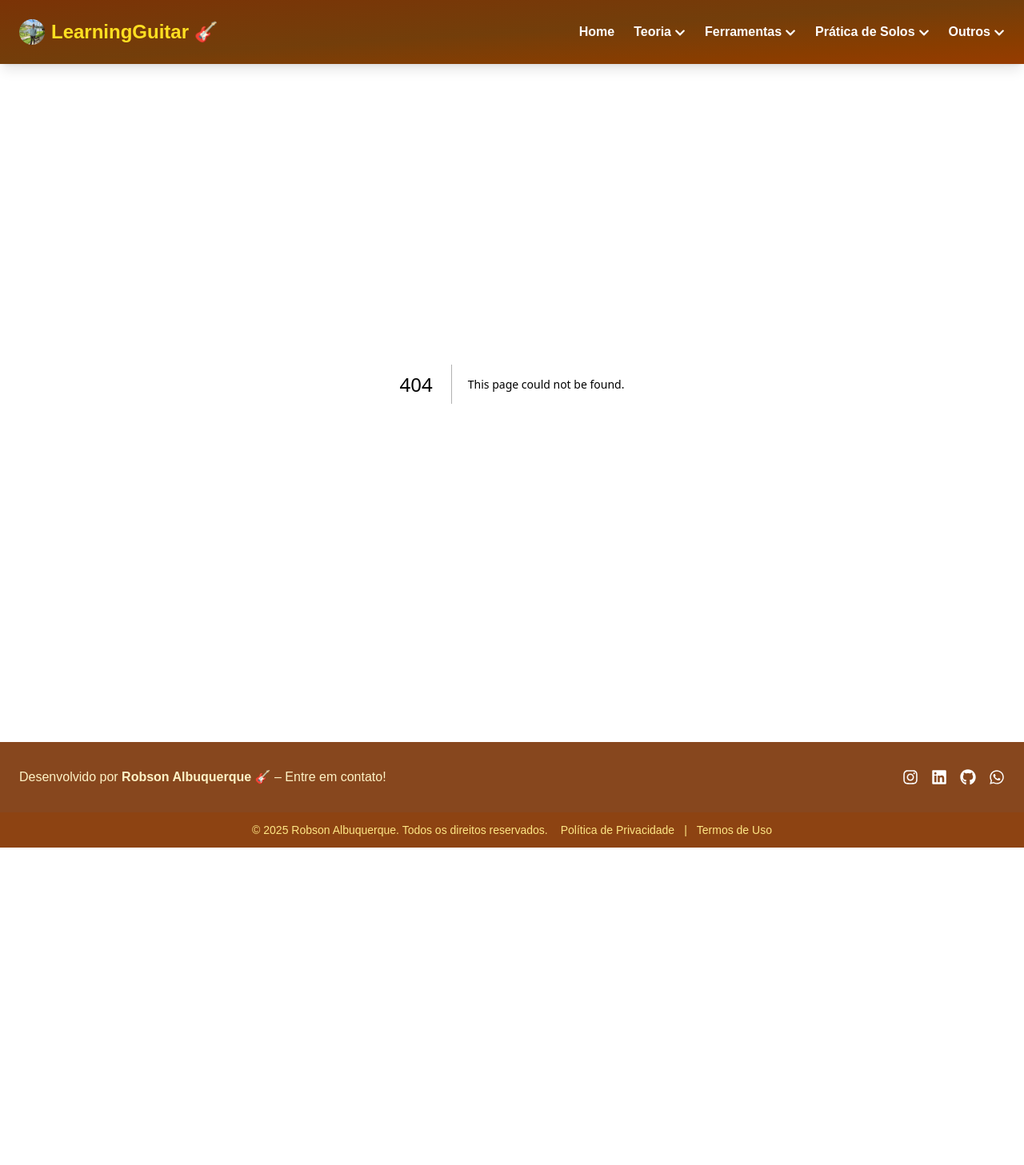
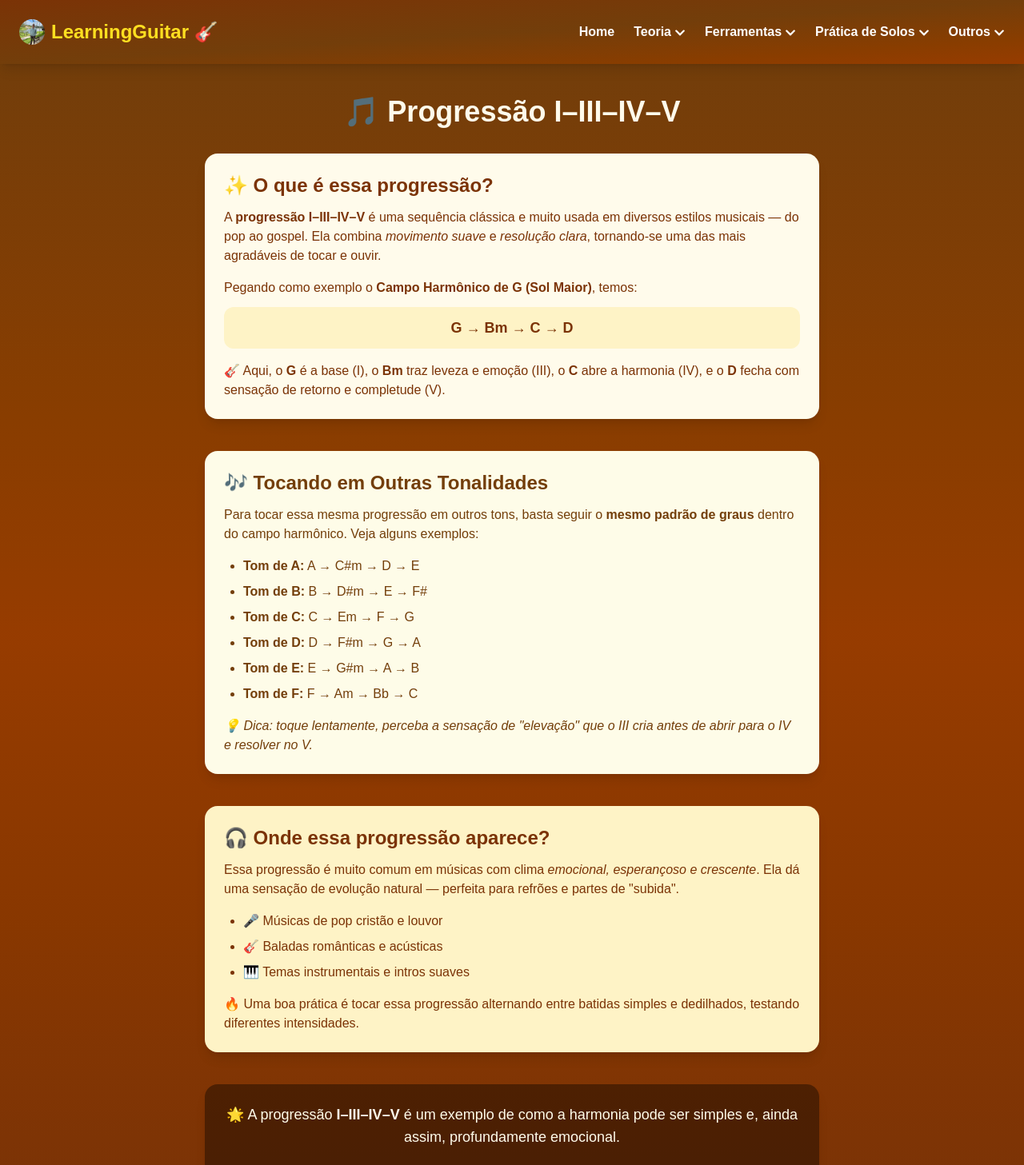
Before and after one commit to robsonalbuquerquedev/learningguitar, a Next.js app: page /progressoes-I-III-IV-V in a window 1280 px wide. Before the commit this address had no page. Shown: the top 1457 px of the page at 80% size. Before the commit the page ends 1060 px from the top, so only its background shows below. Built offline with nearby package versions, Linux system fonts and the light colour scheme.

Commit message:
feat: adicionar rota progressoes-I-III-IV-V

```diff
--- /dev/null
+++ b/src/app/progressoes-I-III-IV-V/page.tsx
@@ -0,0 +1,105 @@
+"use client";
+
+import { motion } from "framer-motion";
+
+export default function ProgressoesI_III_IV_V() {
+    return (
+        <main className="min-h-screen bg-gradient-to-b from-yellow-900 via-amber-800 to-amber-900 text-amber-50 py-10 px-6">
+            <motion.h1
+                initial={{ opacity: 0, y: -20 }}
+                animate={{ opacity: 1, y: 0 }}
+                transition={{ duration: 0.6 }}
+                className="text-4xl font-bold text-center mb-8"
+            >
+                🎵 Progressão I–III–IV–V
+            </motion.h1>
+
+            {/* Introdução */}
+            <section className="max-w-3xl mx-auto bg-amber-50 text-amber-900 p-6 rounded-2xl shadow-lg mb-10">
+                <h2 className="text-2xl font-bold mb-3">✨ O que é essa progressão?</h2>
+                <p className="mb-4">
+                    A <strong>progressão I–III–IV–V</strong> é uma sequência clássica e muito
+                    usada em diversos estilos musicais — do pop ao gospel. Ela combina{" "}
+                    <em>movimento suave</em> e <em>resolução clara</em>, tornando-se uma das
+                    mais agradáveis de tocar e ouvir.
+                </p>
+                <p>
+                    Pegando como exemplo o <strong>Campo Harmônico de G (Sol Maior)</strong>,
+                    temos:
+                </p>
+                <p className="text-center text-lg font-semibold bg-amber-100 p-3 rounded-xl mt-3">
+                    G → Bm → C → D
+                </p>
+                <p className="mt-4">
+                    🎸 Aqui, o <strong>G</strong> é a base (I), o <strong>Bm</strong> traz leveza
+                    e emoção (III), o <strong>C</strong> abre a harmonia (IV), e o{" "}
+                    <strong>D</strong> fecha com sensação de retorno e completude (V).
+                </p>
+            </section>
+
+            {/* Em outras tonalidades */}
+            <section className="max-w-3xl mx-auto bg-yellow-50 text-yellow-900 p-6 rounded-2xl shadow-lg mb-10">
+                <h2 className="text-2xl font-bold mb-3">🎶 Tocando em Outras Tonalidades</h2>
+                <p className="mb-4">
+                    Para tocar essa mesma progressão em outros tons, basta seguir o{" "}
+                    <strong>mesmo padrão de graus</strong> dentro do campo harmônico. Veja alguns exemplos:
+                </p>
+
+                <ul className="list-disc pl-6 space-y-2">
+                    <li>
+                        <strong>Tom de A:</strong> A → C#m → D → E
+                    </li>
+                    <li>
+                        <strong>Tom de B:</strong> B → D#m → E → F#
+                    </li>
+                    <li>
+                        <strong>Tom de C:</strong> C → Em → F → G
+                    </li>
+                    <li>
+                        <strong>Tom de D:</strong> D → F#m → G → A
+                    </li>
+                    <li>
+                        <strong>Tom de E:</strong> E → G#m → A → B
+                    </li>
+                    <li>
+                        <strong>Tom de F:</strong> F → Am → Bb → C
+                    </li>
+                </ul>
+
+                <p className="mt-4 italic">
+                    💡 Dica: toque lentamente, perceba a sensação de &quot;elevação&quot; que o III cria antes
+                    de abrir para o IV e resolver no V.
+                </p>
+            </section>
+
+            {/* Aplicações práticas */}
+            <section className="max-w-3xl mx-auto bg-amber-100 text-amber-900 p-6 rounded-2xl shadow-lg mb-10">
+                <h2 className="text-2xl font-bold mb-3">🎧 Onde essa progressão aparece?</h2>
+                <p className="mb-4">
+                    Essa progressão é muito comum em músicas com clima{" "}
+                    <em>emocional, esperançoso e crescente</em>. Ela dá uma sensação de evolução
+                    natural — perfeita para refrões e partes de &quot;subida&quot;.
+                </p>
+
+                <ul className="list-disc pl-6 space-y-2">
+                    <li>🎤 Músicas de pop cristão e louvor</li>
+                    <li>🎸 Baladas românticas e acústicas</li>
+                    <li>🎹 Temas instrumentais e intros suaves</li>
+                </ul>
+
+                <p className="mt-4">
+                    🔥 Uma boa prática é tocar essa progressão alternando entre batidas simples e
+                    dedilhados, testando diferentes intensidades.
+                </p>
+            </section>
+
+            {/* Fechamento */}
+            <section className="max-w-3xl mx-auto text-center text-lg bg-black/40 p-6 rounded-2xl shadow-lg">
+                <p className="mb-3">
+                    🌟 A progressão <strong>I–III–IV–V</strong> é um exemplo de como a harmonia
+                    pode ser simples e, ainda assim, profundamente emocional.
+                </p>
+            </section>
+        </main>
+    );
+}
```
